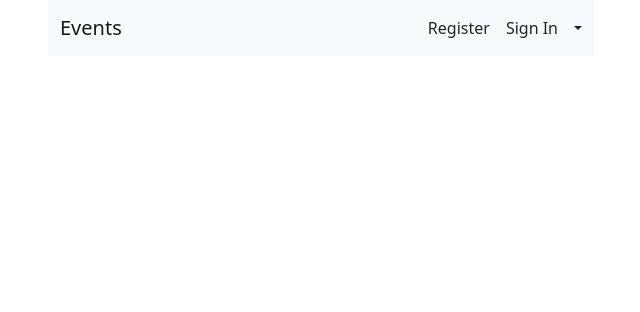
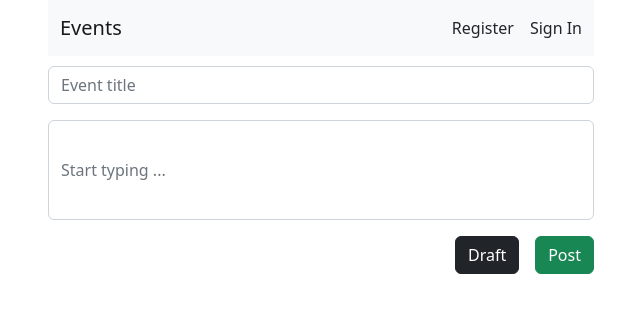
Before and after one commit to olasunkanmi-SE/Regov, a React (Vite) app in the folder Frontend/: page /events in a window 1280 px wide. Before the commit this address led to /. Shown: the top 312 px of the page, without its empty margins (319-959 px from the left). Built offline with nearby package versions, Linux system fonts and the light colour scheme.

Commit message:
create the event form component

```diff
--- a/Frontend/src/App.tsx
+++ b/Frontend/src/App.tsx
@@ -2,6 +2,7 @@ import { Col, Container, Row } from "react-bootstrap";
 import { Navigate, Route, Routes } from "react-router-dom";
 import { NavBar } from "./components/NavBar";
 import { AuthProvider } from "./contexts/AuthContext";
+import { Event } from "./pages/Event";
 import { Login } from "./pages/Login";
 import { Register } from "./pages/Register";
 
@@ -17,6 +18,7 @@ function App() {
                 <Route path="/" element={<NavBar />}>
                   <Route path="/register" element={<Register />} />
                   <Route path="/login" element={<Login />} />
+                  <Route path="/events" element={<Event />} />
                   <Route path="*" element={<Navigate to=".." />} />
                 </Route>
               </Routes>
--- /dev/null
+++ b/Frontend/src/components/AppForms/eventForm.tsx
@@ -0,0 +1,80 @@
+import { zodResolver } from "@hookform/resolvers/zod";
+import { useState } from "react";
+import { Button, Form, Stack } from "react-bootstrap";
+import { SubmitHandler, useForm } from "react-hook-form";
+import { z } from "zod";
+import { FormInput } from "../Form/form-input";
+
+type postType = "draft" | "post";
+export type EventFormProps = {
+  title: string;
+  type: postType;
+  content: string;
+};
+
+const validateInputSchema = z.object({
+  title: z.string(),
+  type: z.enum(["draft", "post"]),
+  content: z.string(),
+});
+
+type validationSchema = z.infer<typeof validateInputSchema>;
+
+export const CreateEventForm = () => {
+  const [postType, setPostType] = useState<string>();
+  const {
+    register,
+    handleSubmit,
+    formState: { errors },
+  } = useForm<validationSchema>({ resolver: zodResolver(validateInputSchema) });
+
+  const onSubmit: SubmitHandler<validationSchema> = (data) => console.log(data);
+
+  const handleDraft = () => {
+    setPostType("draft");
+  };
+
+  const handlePost = () => {
+    setPostType("post");
+  };
+
+  return (
+    <div>
+      <Form onSubmit={handleSubmit(onSubmit)}>
+        <FormInput<EventFormProps>
+          id="title"
+          name="title"
+          placeholder="Event title"
+          register={register}
+          errors={errors}
+        />
+        <FormInput<EventFormProps>
+          type="text"
+          id="content"
+          name="content"
+          placeholder="Start typing ..."
+          register={register}
+          errors={errors}
+          style={{ height: "100px" }}
+        />
+        <div style={{ display: "none" }}>
+          <FormInput<EventFormProps> id="type" name="type" register={register} value={postType} errors={errors} />
+        </div>
+        <div>
+          <Stack direction="horizontal" gap={3}>
+            <div className="ms-auto">
+              <Button variant="dark" type="submit" onClick={handleDraft}>
+                Draft
+              </Button>
+            </div>
+            <div>
+              <Button variant="success" type="submit" onClick={handlePost}>
+                Post
+              </Button>
+            </div>
+          </Stack>
+        </div>
+      </Form>
+    </div>
+  );
+};
--- a/Frontend/src/components/Form/input.tsx
+++ b/Frontend/src/components/Form/input.tsx
@@ -1,20 +1,29 @@
 import { DetailedHTMLProps, InputHTMLAttributes, forwardRef } from "react";
 
-export type InputSize = "medium" | "large";
-export type InputType = "password" | "email" | "text";
+// export type InputSize = "medium" | "large";
+export type InputType = "password" | "email" | "text" | "text";
 
 export type InputProps = {
   id: string;
   name: string;
   type?: InputType;
-  size?: InputSize;
+  size?: number;
   className?: string;
 } & Omit<DetailedHTMLProps<InputHTMLAttributes<HTMLInputElement>, HTMLInputElement>, "size">;
 
 export const Input: any = forwardRef<HTMLInputElement, InputProps>(
-  ({ id, name, type = "text", size = "medium", className, placeholder, ...props }, ref) => {
+  ({ id, name, type = "text", size, className, placeholder, ...props }, ref) => {
     return (
-      <input id={id} ref={ref} name={name} type={type} placeholder={placeholder} className={className} {...props} />
+      <input
+        size={size}
+        id={id}
+        ref={ref}
+        name={name}
+        type={type}
+        placeholder={placeholder}
+        className={className}
+        {...props}
+      />
     );
   }
 );
--- a/Frontend/src/components/NavBar.tsx
+++ b/Frontend/src/components/NavBar.tsx
@@ -27,11 +27,15 @@ export const NavBar = () => {
             ) : (
               ""
             )}
-            <NavDropdown title={currentUser?.userName} id="basic-nav-dropdown">
-              <NavDropdown.Item href="">Profile</NavDropdown.Item>
-              <NavDropdown.Item href="">Events</NavDropdown.Item>
-              <NavDropdown.Item href="">Review</NavDropdown.Item>
-            </NavDropdown>
+            {isAuthenticated ? (
+              <NavDropdown title={currentUser?.userName} id="basic-nav-dropdown">
+                <NavDropdown.Item href="">Profile</NavDropdown.Item>
+                <NavDropdown.Item href="">Events</NavDropdown.Item>
+                <NavDropdown.Item href="">Review</NavDropdown.Item>
+              </NavDropdown>
+            ) : (
+              ""
+            )}
           </Stack>
         </Container>
       </Navbar>
--- /dev/null
+++ b/Frontend/src/pages/Event.tsx
@@ -0,0 +1,9 @@
+import { CreateEventForm } from "../components/AppForms/eventForm";
+
+export const Event = () => {
+  return (
+    <div style={{ marginTop: "10px" }}>
+      <CreateEventForm />
+    </div>
+  );
+};
```
